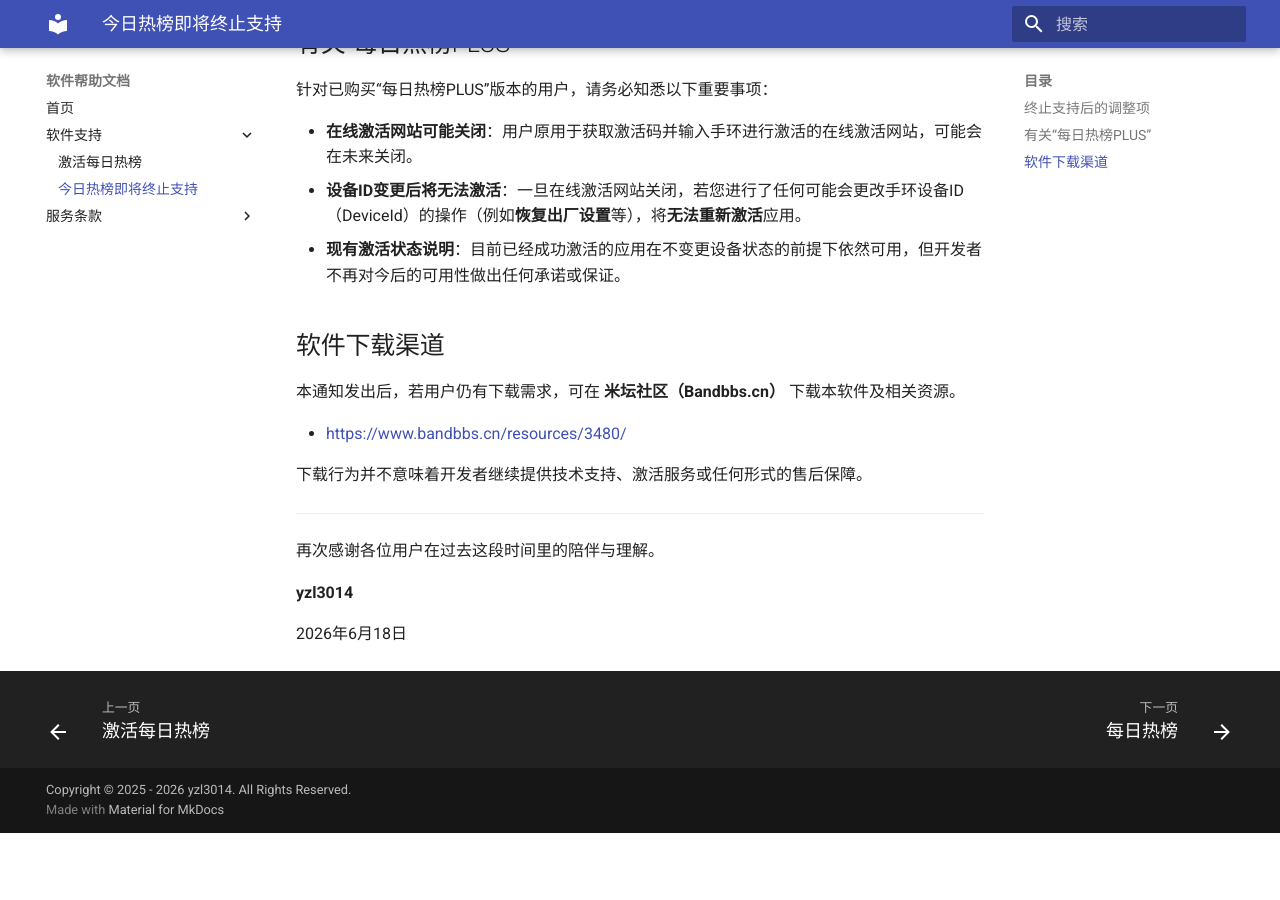
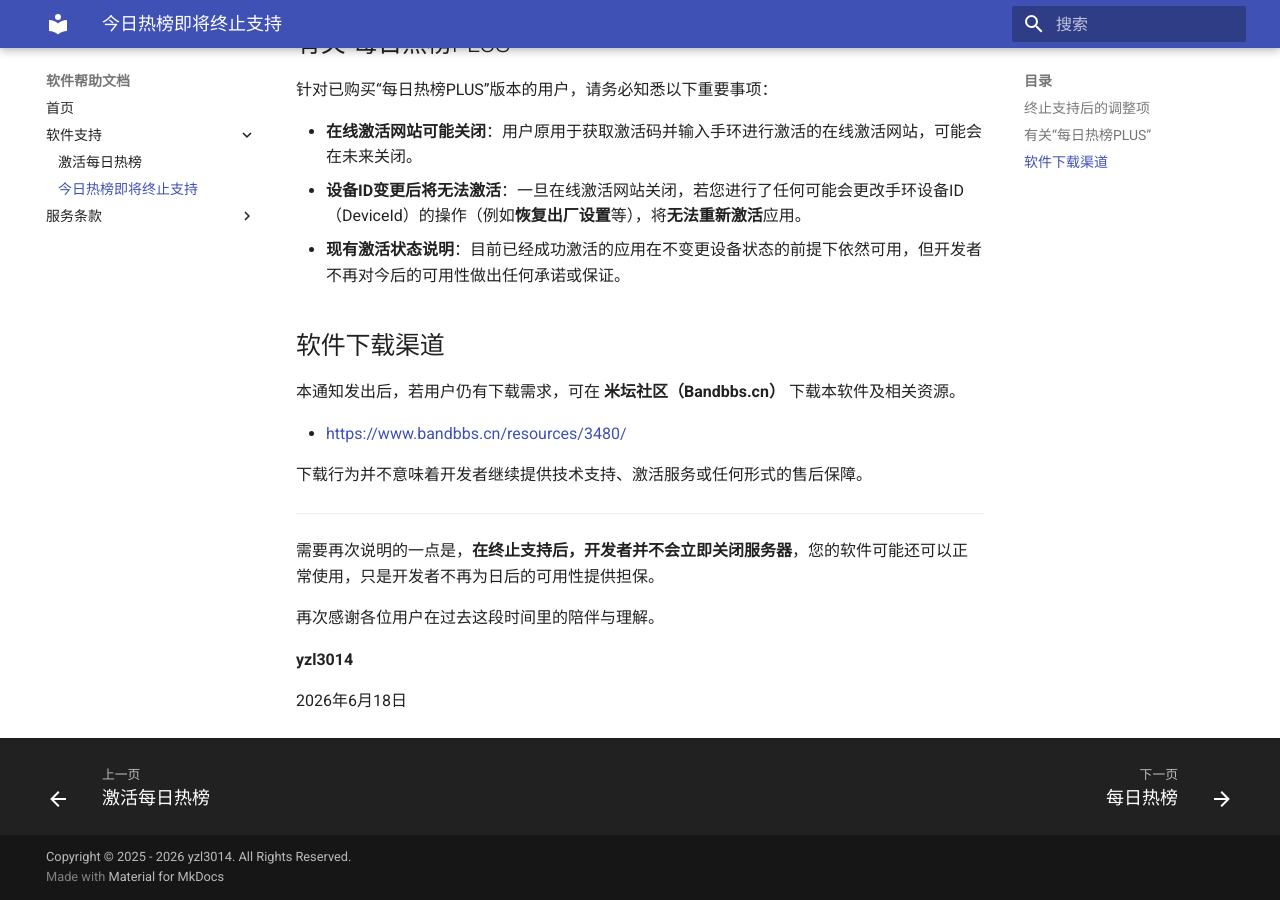
Before and after one commit to yzl3014/docs, an MkDocs documentation site: the page built from docs/support/trending-eos.md, in a window 1280 px wide and 900 px high, scrolled down 667 px. Built offline with MkDocs 1.6.1 and Material for MkDocs 9.7.7, drawn with Linux system fonts in a browser that asks for light colours; before the commit the page ends 1500 px from its top, so only the background shows below that.

Commit message:
增加文末说明

```diff
--- a/docs/support/trending-eos.md
+++ b/docs/support/trending-eos.md
@@ -33,8 +33,9 @@
 
 下载行为并不意味着开发者继续提供技术支持、激活服务或任何形式的售后保障。
 
+---
 
----
+需要再次说明的一点是，**在终止支持后，开发者并不会立即关闭服务器**，您的软件可能还可以正常使用，只是开发者不再为日后的可用性提供担保。
 
 再次感谢各位用户在过去这段时间里的陪伴与理解。
 
```
Also changed, not shown: site/404.html, site/activation/trending/index.html (deleted), site/index.html, site/redirect.js, site/search/search_index.json, site/sitemap.xml, site/terms/trending/index.html, 3 other files.
